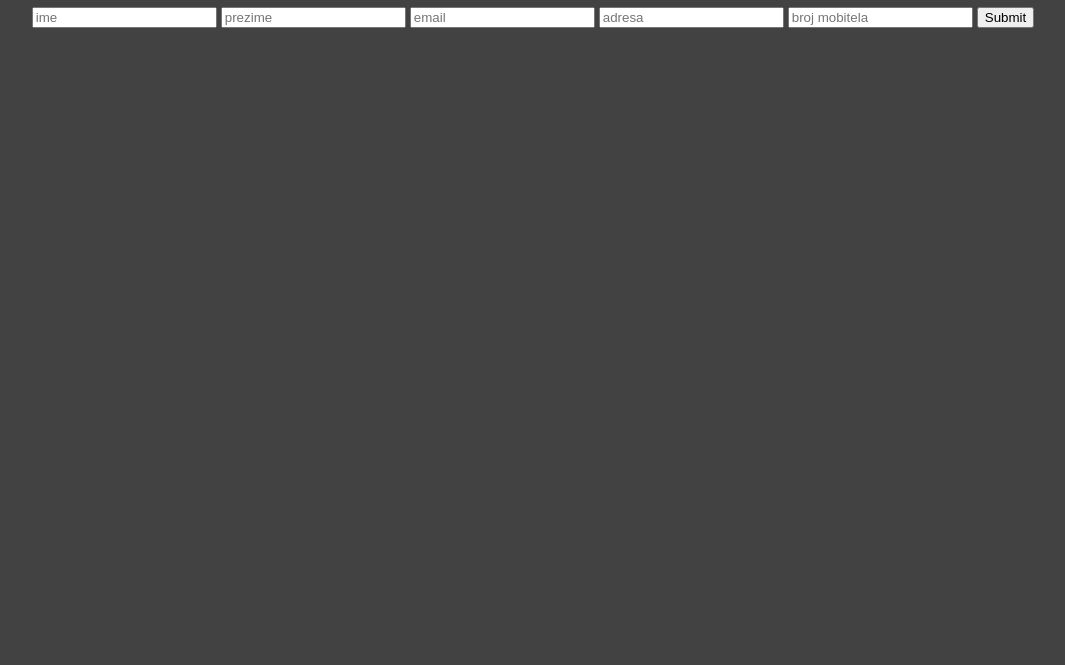
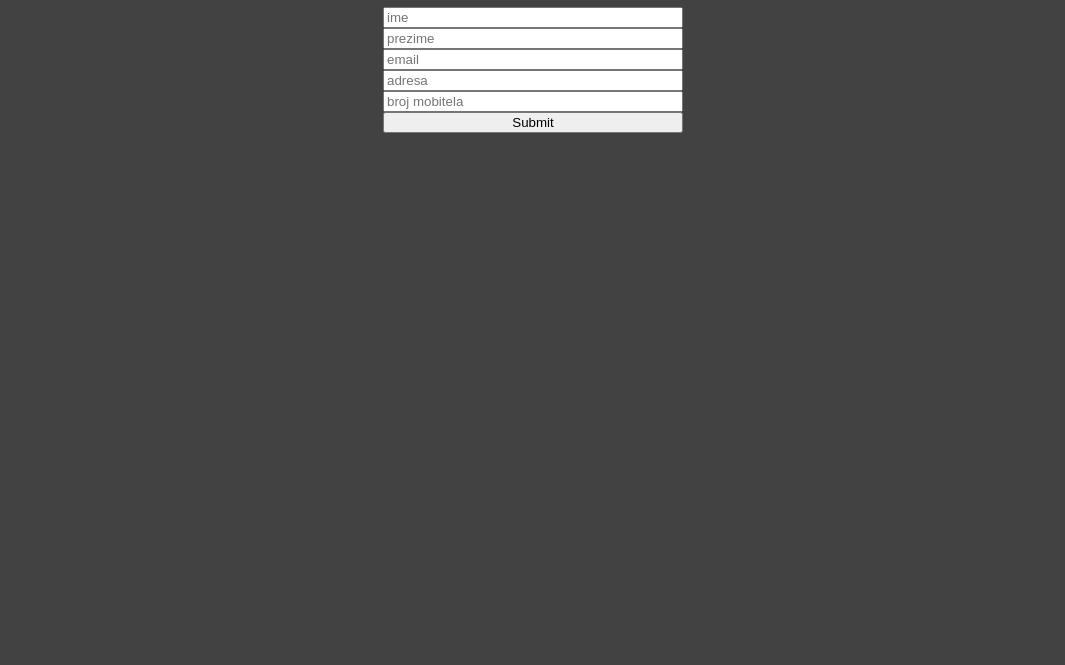
Before and after one commit to LeoKirasic/FE-assignment, a website with bundled scripts: page src/index.html in a window 1280 px wide. Shown: the part 135-800 px from the top of the page, without its empty margins (107-1172 px from the left). Built offline with nearby package versions, Linux system fonts and the light colour scheme.

Commit message:
Add form styling

```diff
--- a/src/index.css
+++ b/src/index.css
@@ -79,3 +79,8 @@ nav li {
   font-size: larger;
   font-weight: bold;
 }
+form {
+  display: flex;
+  flex-direction: column;
+  width: 300px;
+}
```
